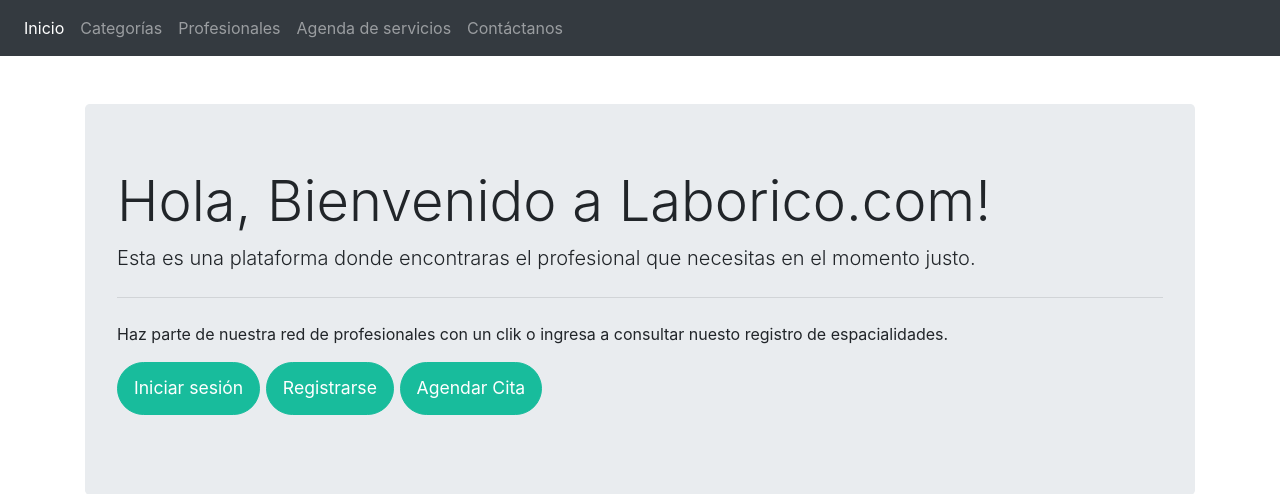
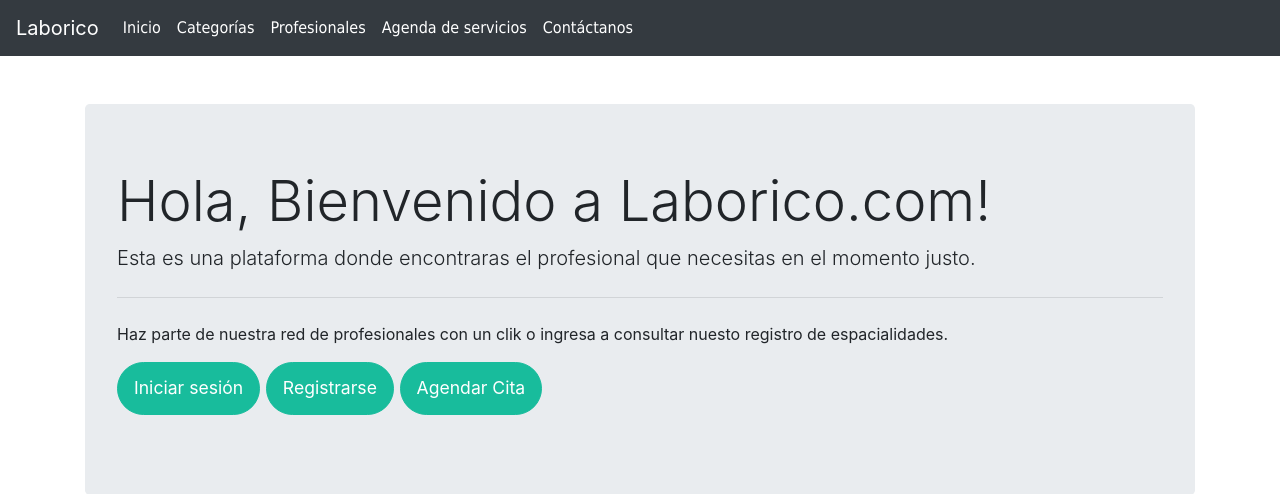
Before and after one commit to Poli-Integracion-Continua/laborico, a PHP site: page / in a window 1280 px wide. Shown: the top 494 px of the page. Run offline with PHP 8.4, Linux system fonts and the light colour scheme.

Commit message:
Ajustes visuales header y footer - Boton de volver en pagina de inicio

```diff
--- a/resources/styles.css
+++ b/resources/styles.css
@@ -30,3 +30,8 @@ html {
   border-color: #18BC9C;
   /* letter-spacing: 0.05rem; */
 }
+
+/* cambiar tipo de letra */
+nav.navbar ul.navbar-nav li.nav-item {
+  font-family: Tahoma, Geneva, sans-serif;
+}
--- a/views/header.php
+++ b/views/header.php
@@ -14,7 +14,7 @@
 <body>
     <header>
         <nav class="navbar navbar-expand-lg navbar-dark bg-dark">
-            <!--<a class="navbar-brand" href="#"></a>-->
+            <a class="navbar-brand" href="index.php">Laborico</a>
             <button class="navbar-toggler" type="button" data-toggle="collapse" data-target="#navbarNav" aria-controls="navbarNav" aria-expanded="false" aria-label="Toggle navigation">
               <span class="navbar-toggler-icon"></span>
             </button>
@@ -27,16 +27,16 @@
                   <a class="nav-link" href="registro.php">Registro</a>
                 </li> -->
                 <li class="nav-item">
-                  <a class="nav-link" href="categorias.php">Categorías</a>
+                  <a class="nav-link active" href="categorias.php">Categorías</a>
                 </li>
                 <li class="nav-item">
-                  <a class="nav-link" href="#">Profesionales</a>
+                  <a class="nav-link active" href="#">Profesionales</a>
                 </li>
                 <li class="nav-item">
-                  <a class="nav-link" href="contratarServicio.php">Agenda de servicios</a>
+                  <a class="nav-link active" href="contratarServicio.php">Agenda de servicios</a>
                 </li>
                 <li class="nav-item">
-                  <a class="nav-link" href=contactanos.php>Contáctanos</a>
+                  <a class="nav-link active" href=contactanos.php>Contáctanos</a>
                 </li>
               </ul>
             </div>
```
Also changed, not shown: login.php (+10 -0 lines).
